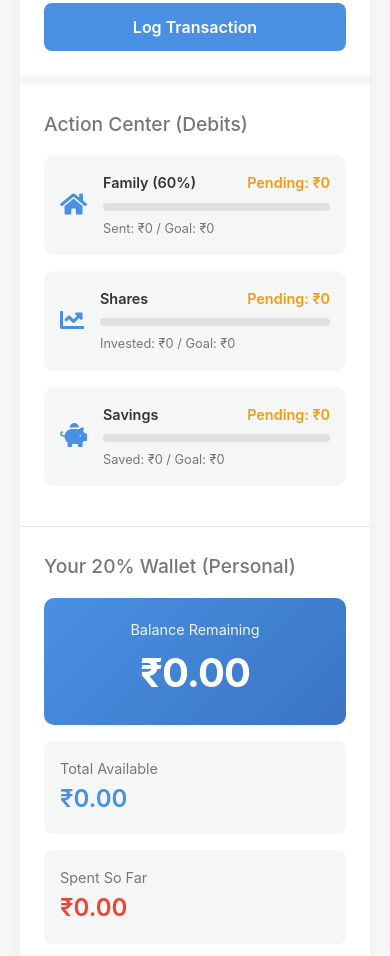
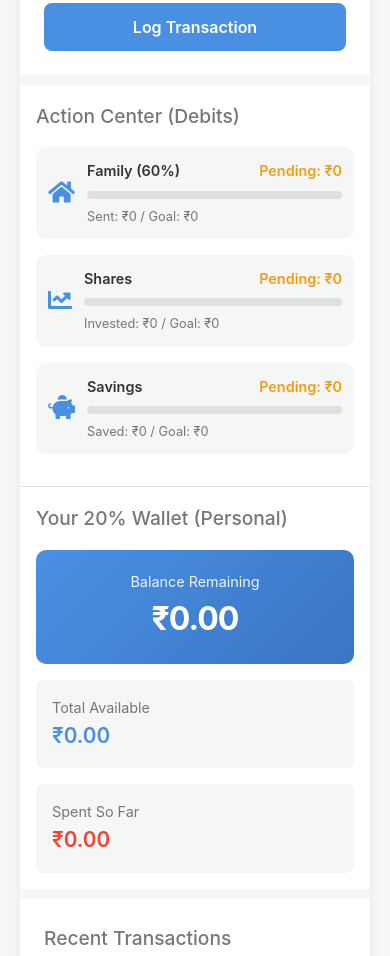
Before and after one commit to madhan96p/Portfolio, a website: page tracker.html in a window 390 px wide. Shown: the part 816-1772 px from the top of the page. Drawn offline with Linux system fonts and the light colour scheme.

```diff
--- a/tracker.css
+++ b/tracker.css
@@ -934,10 +934,40 @@
     margin-right: 6px;
 }
 
-/* --- Responsive Body Padding --- */
 @media (max-width: 600px) {
     body {
-        /* Add padding to the bottom so the nav doesn't hide content */
         padding-bottom: 80px;
     }
+
+    .summary-card,
+    .action-center,
+    .dashboard {
+        padding: 16px; /* Reduced from 24px */
+    }
+
+    .summary-grid {
+        grid-template-columns: 1fr; /* Stack to 1 column */
+    }
+
+    .stats-grid {
+        grid-template-columns: 1fr; /* Stack to 1 column */
+    }
+
+    .balance-card h1 {
+        font-size: 2.0rem; /* Reduced from 2.5rem */
+    }
+    .stat-card h3 {
+        font-size: 1.3rem; /* Reduced from 1.5rem */
+    }
+    .summary-item h4 {
+        font-size: 1.15rem; /* Reduced from 1.25rem */
+    }
+
+    .goal-card {
+        padding: 12px; /* Reduced from 16px */
+        gap: 12px;
+    }
+    .wallet-breakdown {
+        padding: 12px;
+    }
 }
```
